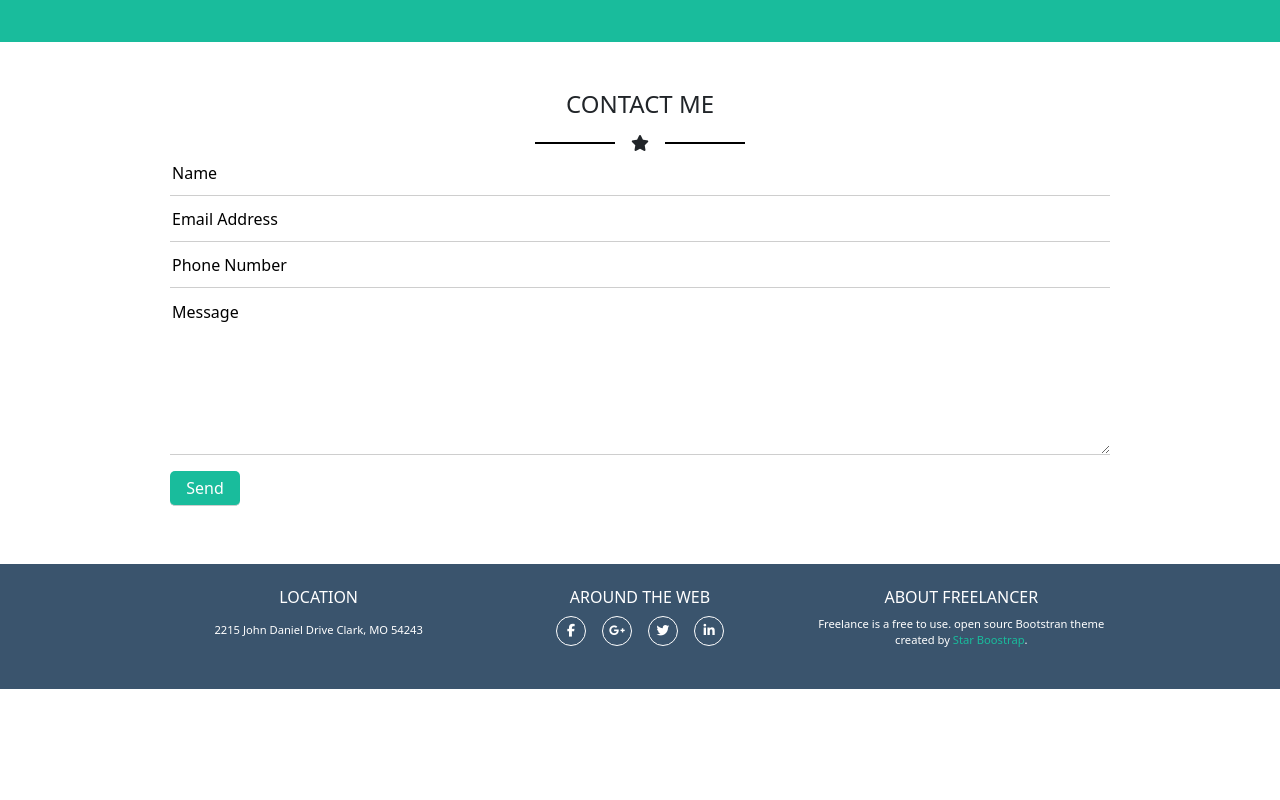
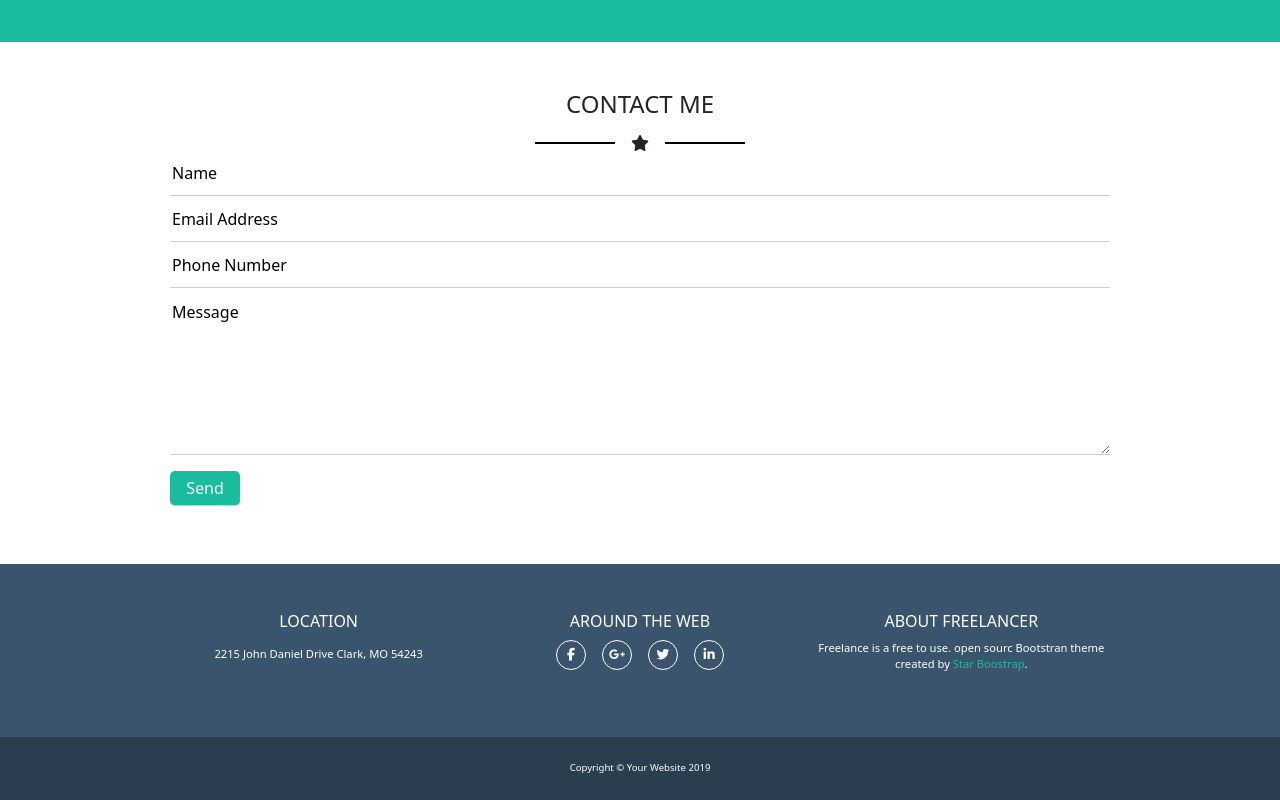
Before and after one commit to monica-harabagiu/-html-css-bootstrap-freelancer, a plain HTML site: page index.html in a window 1280 px wide. Shown: the part 1419-2219 px from the top of the page. Before the commit the page ends 2108 px from the top, so only its background shows below. Drawn offline with nearby package versions, Linux system fonts and the light colour scheme.

Commit message:
copyright

```diff
--- a/assets/css/style.css
+++ b/assets/css/style.css
@@ -183,3 +183,11 @@ footer p {
 footer p span {
     color: #19BC9C;
 }
+
+#copyright {
+    background-color: #2B3E50;
+    color: white;
+    font-size: .6rem;
+}
+
+/* !SECTION FOOTER END */
--- a/index.html
+++ b/index.html
@@ -161,7 +161,7 @@
 
     <!-- SECTION FOOTER START --------------------------------------------->
 
-    <footer class="container-fluid py-4">
+    <footer class="container-fluid py-5">
         <div class="container-md ms_small-container text-center">
             <div class="row">
                 <div class="col-lg-4 col-md-4 col-sm-12">
@@ -187,8 +187,8 @@
 
     </footer>
 
-    <div id="copyright" class="container-fluid">
-
+    <div id="copyright" class="container-fluid text-center py-4">
+        <span>Copyright &#169; Your Website 2019</span>
     </div>
 
 
```
